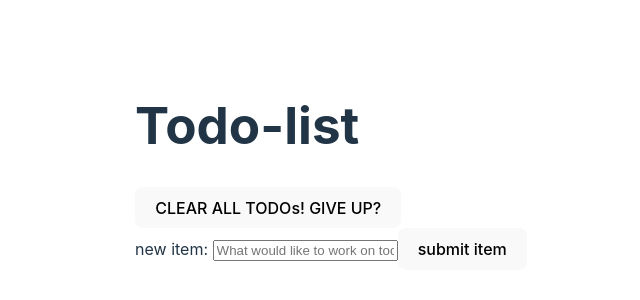
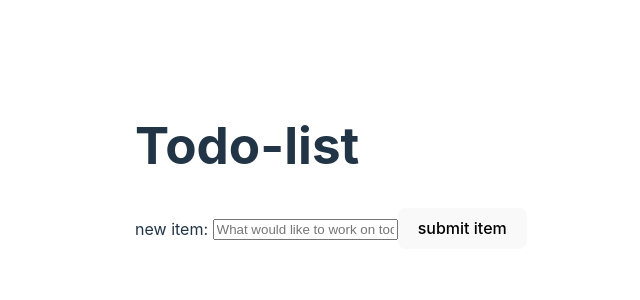
Before and after one commit to joshua-cheng2210/todo-list, a React (Vite) app: page / in a window 1280 px wide. Shown: the part 234-534 px from the top of the page, without its empty margins (309-949 px from the left). Built offline with nearby package versions, Linux system fonts and the light colour scheme.

Commit message:
onlyshow give up when >= 5 todo

```diff
--- a/src/App.jsx
+++ b/src/App.jsx
@@ -73,8 +73,8 @@ function getInputTodoComponent(newToDoItem, updateState){
   return <InputTodo newItem={newToDoItem} updateState={updateState}></InputTodo>
 }
 
-function getClearAllComponent(updateState){
-  return <ClearAll updateState={updateState}></ClearAll>
+function getClearAllComponent(todoList, updateState){
+  return todoList.length >= 5 && <ClearAll updateState={updateState}></ClearAll>
 }
 
 
@@ -109,7 +109,7 @@ function App() {
         }>submit item</button>
       </form> */}
       <div>
-        {getClearAllComponent(updateState)}
+        {getClearAllComponent(state.itemsList, updateState)}
       </div>
 
       <div>
```
